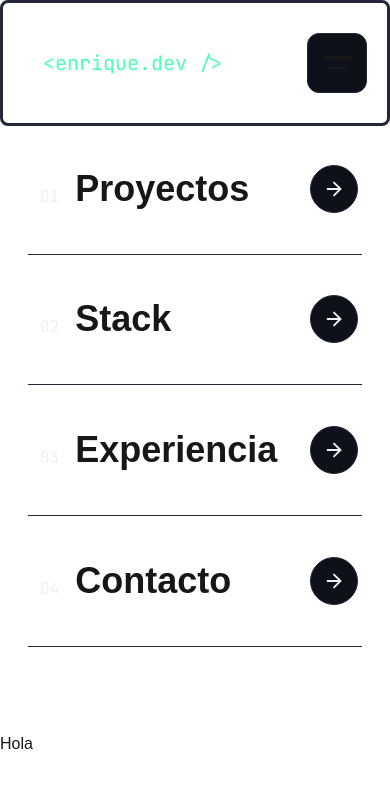
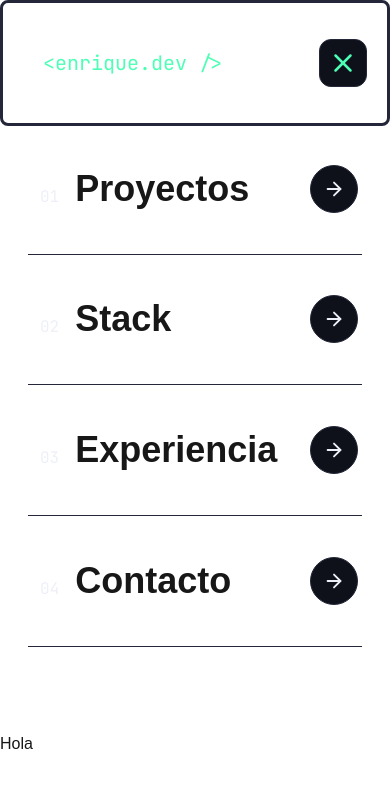
Before and after one commit to kike-algoclick/Portafolio-eg-2026, a Next.js app: page / in a window 390 px wide. Both pictures are taken after a click on the icon 337 px from the left and 63 px from the top of the page. Shown: the top 788 px of the page. Built offline with nearby package versions, Linux system fonts and the light colour scheme; a web font is replaced by a local one.

Commit message:
Minor Fix

```diff
--- a/app/page.tsx
+++ b/app/page.tsx
@@ -11,7 +11,7 @@ setActive((prev) => !prev);
   }
   return (
     <div className="flex flex-col justify-center items-center border-bordes border-3 border-solid rounded-lg">
-      <NavBar onClick={onclickSide}/>
+      <NavBar onClick={onclickSide} isActive={sideActive}/>
       <Side isActive={sideActive}/>
     </div>
   );
--- a/components/navbar.tsx
+++ b/components/navbar.tsx
@@ -10,11 +10,12 @@ export const Equal = createLucideIcon("equal", [
 
 interface ActiveSideBar{
     onClick: ()=> void;
+    isActive: boolean
 }
 
-export default function NavBar({onClick}: ActiveSideBar){
+export default function NavBar({onClick, isActive}: ActiveSideBar){
 
-    const [menuActive, setMenu] = useState(false)
+
     return (
       <div className="w-full">
         <nav className=" w-full flex flex-row h-30 items-center justify-center gap-5 ">
@@ -26,11 +27,11 @@ export default function NavBar({onClick}: ActiveSideBar){
           <div className="hidden md:block">aca van las partes</div>
 
           <div className="block md:hidden basis-1/3 flex justify-end ">
-            <div className=" flex justify-center items-center  rounded-xl w-15 h-15 p-2 bg-superficie border-bordes border-solid border-1 mr-5">
-              {!menuActive && <Equal onClick={onClick} size={50} />}
-              {menuActive && (
+            <div className=" flex justify-center items-center  rounded-xl w-12 h-12 p-1 bg-superficie border-bordes border-solid border-1 mr-5">
+              {!isActive && <Equal onClick={onClick} size={35} />}
+              {isActive && (
                 <X
-                  onClick={() => setMenu(false)}
+                  onClick={onClick}
                   size={30}
                   className="text-magenta-accent"
                 />
```
